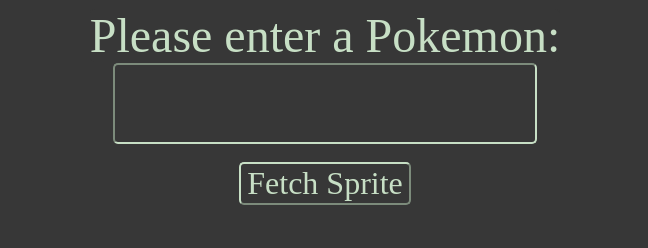
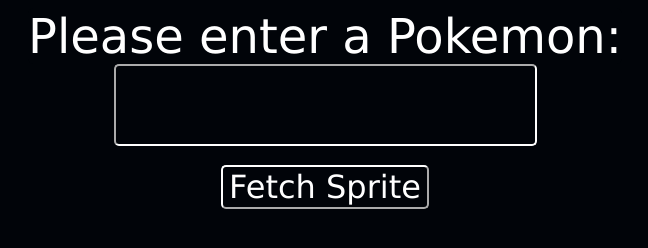
Before and after one commit to J-Mikolajczyk/pokemon-fetch-extension, a plain HTML site: page index.html in a window 1280 px wide. Shown: the whole page, without its empty margins (315-963 px from the left). Drawn offline with Linux system fonts and the light colour scheme.

Commit message:
Update style.css

```diff
--- a/style.css
+++ b/style.css
@@ -1,9 +1,9 @@
 * {
-    background-color: #373737;
-    color: #C7DFC5;
-    border-color: #C7DFC5;
+    background-color: #010409;
+    color: #FFFFFF;
+    border-color: #FFFFFF;
     border-radius: 5px;
-    font-family: "sans-serif";
+    font-family: "Verdana";
     text-align: center;
 }
 
```
